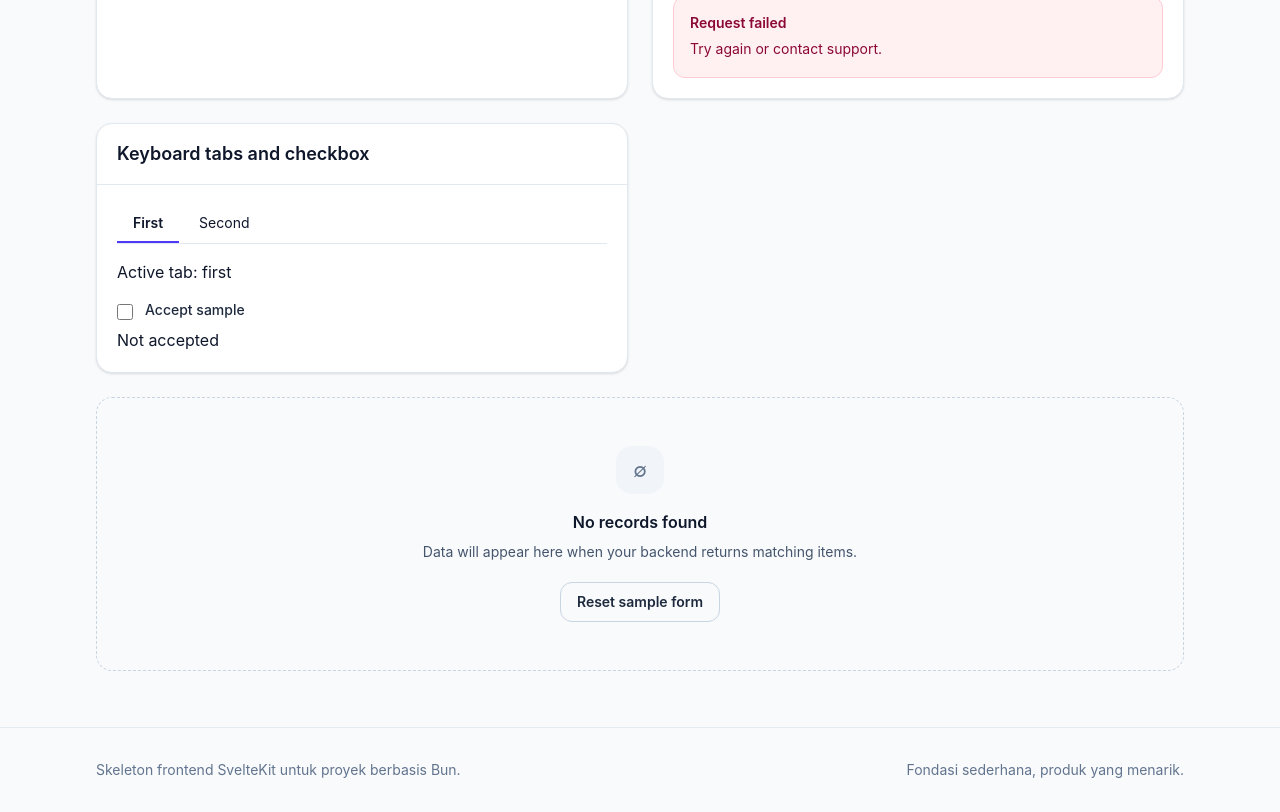
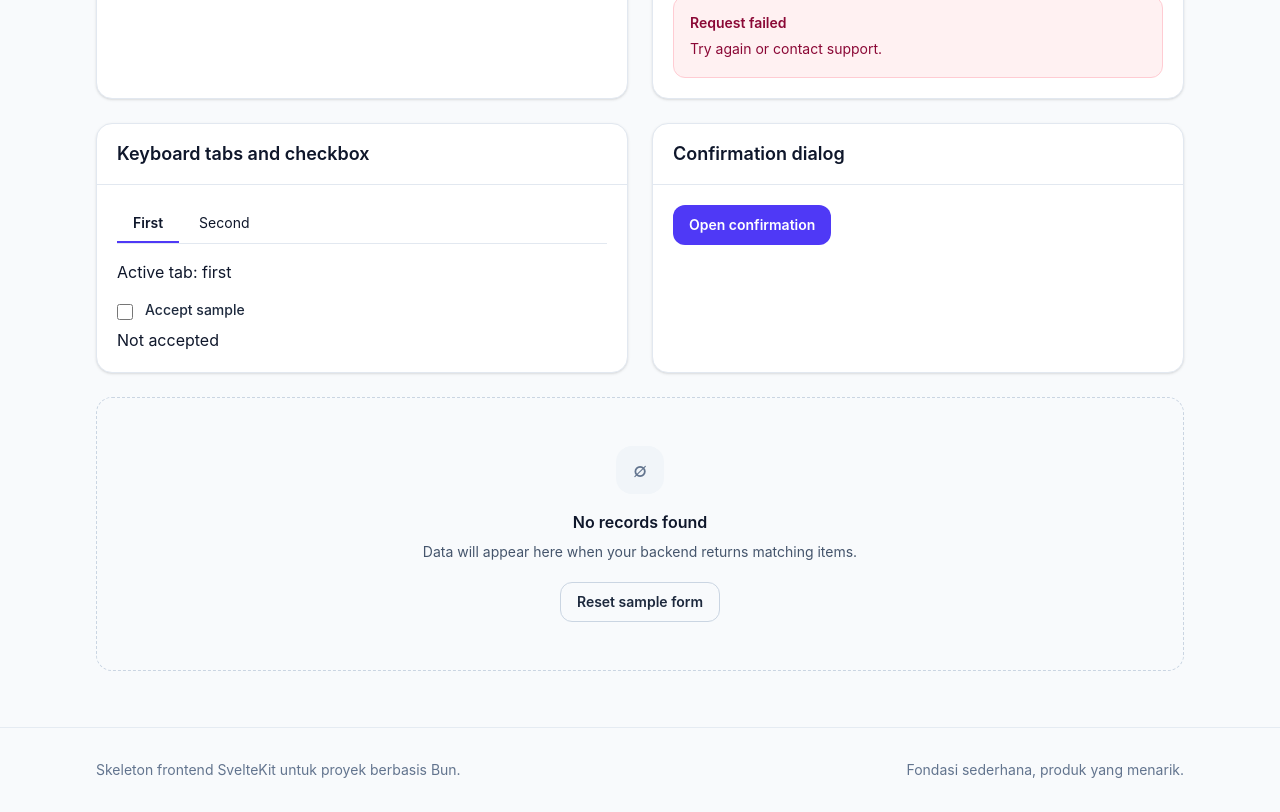
Before and after one commit to RSTNET-ID/svelte-skeleton, a SvelteKit app: page /components in a window 1280 px wide. Shown: the part 880-1692 px from the top of the page. Built offline with nearby package versions, Linux system fonts and the light colour scheme; no server answers.

Commit message:
test(a11y): cover dialog focus escape and confirmation

```diff
--- a/src/routes/(public)/components/+page.svelte
+++ b/src/routes/(public)/components/+page.svelte
@@ -9,7 +9,8 @@
 		Spinner,
 		Textarea,
 		Tabs,
-		Checkbox
+		Checkbox,
+		ConfirmDialog
 	} from '#lib/components/ui/index.ts';
 
 	let name = $state('');
@@ -18,6 +19,8 @@
 	let submitted = $state(false);
 	let activeTab = $state('first');
 	let accepted = $state(false);
+	let confirmOpen = $state(false);
+	let confirmed = $state(false);
 	const sampleTabs = [
 		{ value: 'first', label: 'First' },
 		{ value: 'second', label: 'Second' }
@@ -119,6 +122,12 @@
 			<div class="mt-4"><Checkbox label="Accept sample" bind:checked={accepted} /></div>
 			<p role="status" class="mt-2">{accepted ? 'Accepted' : 'Not accepted'}</p>
 		</Card>
+		<Card>
+			{#snippet header()}<h2 class="text-lg font-semibold">Confirmation dialog</h2>{/snippet}
+			<Button onclick={() => (confirmOpen = true)}>Open confirmation</Button>
+			{#if confirmed}<p role="status">Sample confirmed</p>{/if}
+			<ConfirmDialog open={confirmOpen} title="Confirm sample" description="Proceed with sample action?" oncancel={() => (confirmOpen = false)} onconfirm={() => { confirmed = true; confirmOpen = false; }} />
+		</Card>
 		<div class="lg:col-span-2">
 			<EmptyState
 				title="No records found"
```
Also changed, not shown: 1 other file (tests, documents, lock files or other folders).
